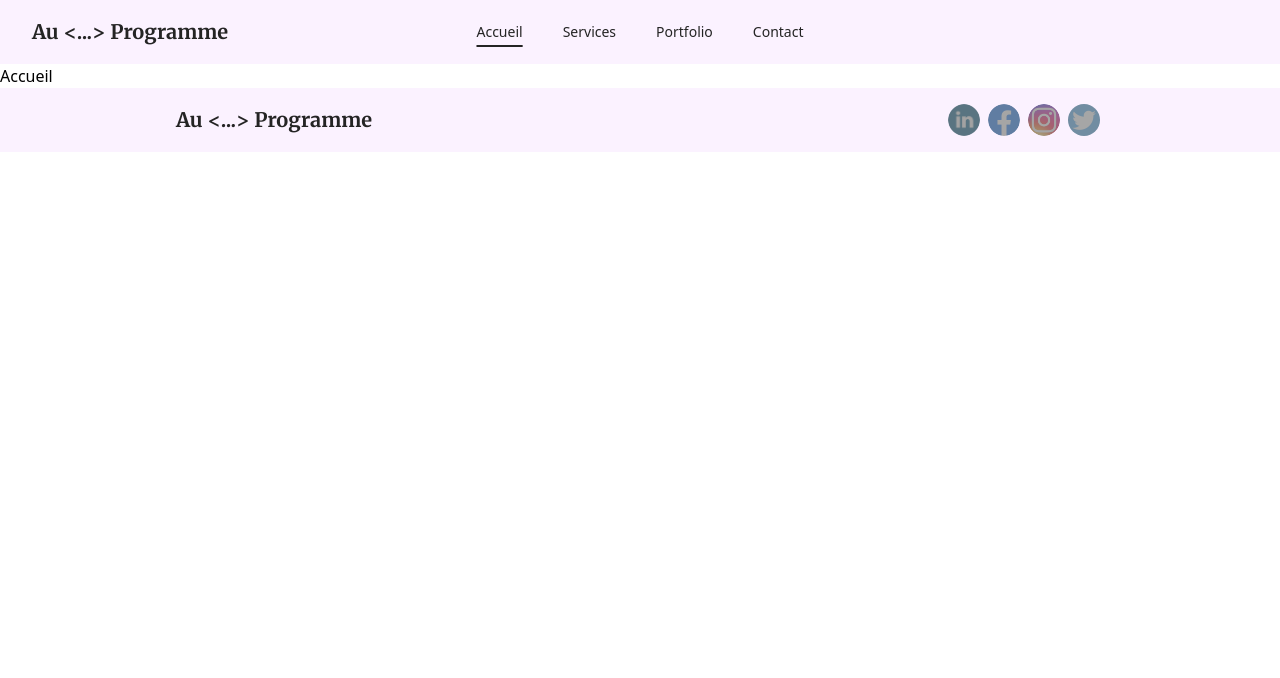
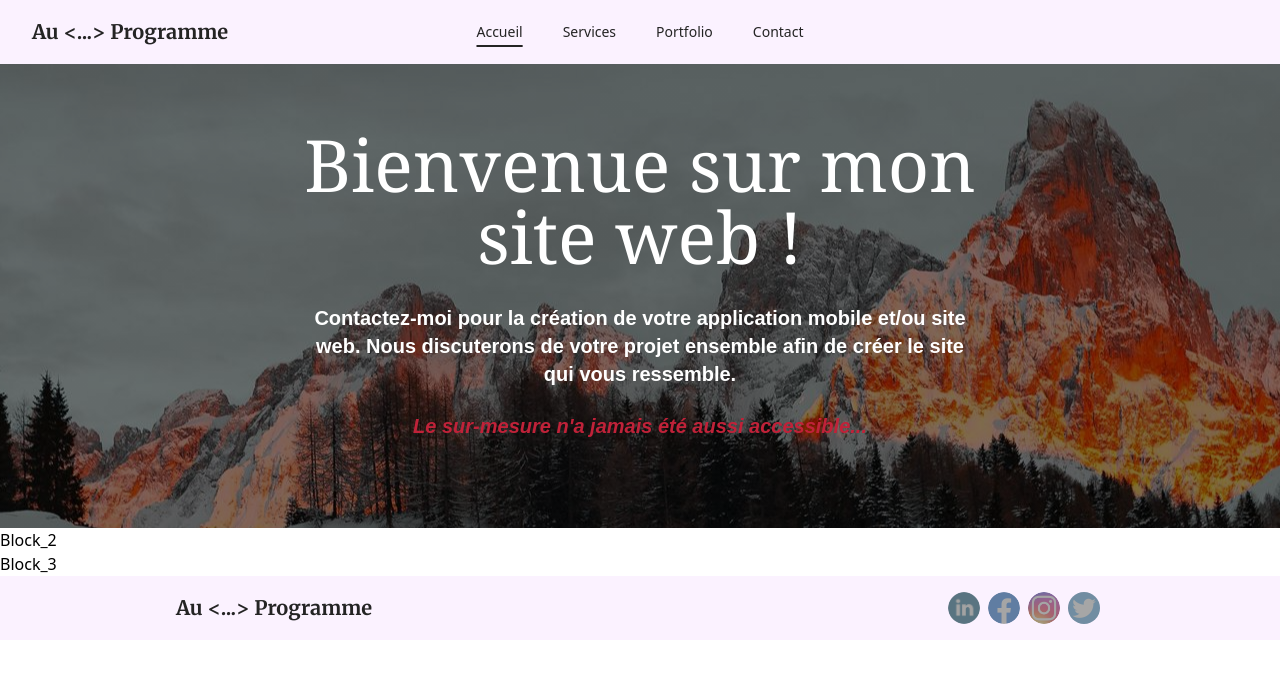
Before and after one commit to sissisix/Au_Programme, a React (Vite) app: page / in a window 1280 px wide. Shown: the top 678 px of the page. Built offline with nearby package versions, Linux system fonts and the light colour scheme.

Commit message:
Accueil_Block_1 ok

```diff
--- a/src/components/header/Navbar.jsx
+++ b/src/components/header/Navbar.jsx
@@ -38,8 +38,7 @@ const Navbar = () => {
                     <div className="absolute inset-y-0 md:left-0 flex items-center">
                         <NavLink
                             key="Accueil"
-                            to="/"
-                        >
+                            to="/">
                             <h1 className="text-xl font-bold h-auto w-auto font-title">{title}</h1>
                         </NavLink>
 
--- a/src/pages/1_accueil/Accueil.jsx
+++ b/src/pages/1_accueil/Accueil.jsx
@@ -1,7 +1,13 @@
+import Block_1 from "./Block_1";
+import Block_2 from "./Block_2";
+import Block_3 from "./Block_3";
+
 const Accueil = () => {
     return (
         <div>
-            <h1>Accueil</h1>
+            <Block_1/>
+            <Block_2/>
+            <Block_3/>
         </div>
     )
 };
--- /dev/null
+++ b/src/pages/1_accueil/Block_1.jsx
@@ -0,0 +1,12 @@
+const Block_1 = () => {
+    return (
+        //background-image: linear-gradient(to top, rgb(0, 0, 0, 0.5), rgb(0, 0, 0, 0.5)), url("/src/fond_13.jpg");
+        <div className="h-fit m py-16 bg-accueil-back bg-no-repeat bg-center bg-fixed relative flex flex-col items-center justify-center text-center text-white">
+            <h2 className="mb-8 font-serif text-2xl sm:text-4xl md:text-6xl lg:text-7xl">Bienvenue sur mon<br/>site web !</h2>
+            <p className="mb-6 font-para text-sm md:text-lg lg:text-xl font-bold">Contactez-moi pour la création de votre application mobile et/ou site<br/>web. Nous discuterons de votre projet ensemble afin de créer le site<br/>qui vous ressemble.</p>
+            <p className="text-redder mb-6 font-para text-sm md:text-lg lg:text-xl font-bold"><i>Le sur-mesure n'a jamais été aussi accessible...</i></p>
+        </div>
+    )
+}
+
+export default Block_1
--- /dev/null
+++ b/src/pages/1_accueil/Block_2.jsx
@@ -0,0 +1,7 @@
+const Block_2 = () => {
+  return (
+    <div>Block_2</div>
+  )
+}
+
+export default Block_2
--- /dev/null
+++ b/src/pages/1_accueil/Block_3.jsx
@@ -0,0 +1,7 @@
+const Block_3 = () => {
+  return (
+    <div>Block_3</div>
+  )
+}
+
+export default Block_3
--- a/tailwind.config.js
+++ b/tailwind.config.js
@@ -6,6 +6,9 @@ export default {
   ],
   theme: {
     extend: {
+      backgroundImage: {
+        'accueil-back': "linear-gradient(to top, rgba(0, 0, 0, 0.5), rgba(0, 0, 0, 0.5)), url('./assets/fond.jpg');"
+      },
       colors: {
         lightGray: '#FBF2FF',
         lightBlack: '#242424',
@@ -16,7 +19,8 @@ export default {
         30: '.3',
       },
       fontFamily: {
-        title: ['Merriweather']
+        title: ['Merriweather'],
+        para: ['Arial', 'Helvetica', 'sans-serif'],
       },
       keyframes: {
         'open-menu': {
```
Also changed, not shown: src/assets/fond.jpg (added).
